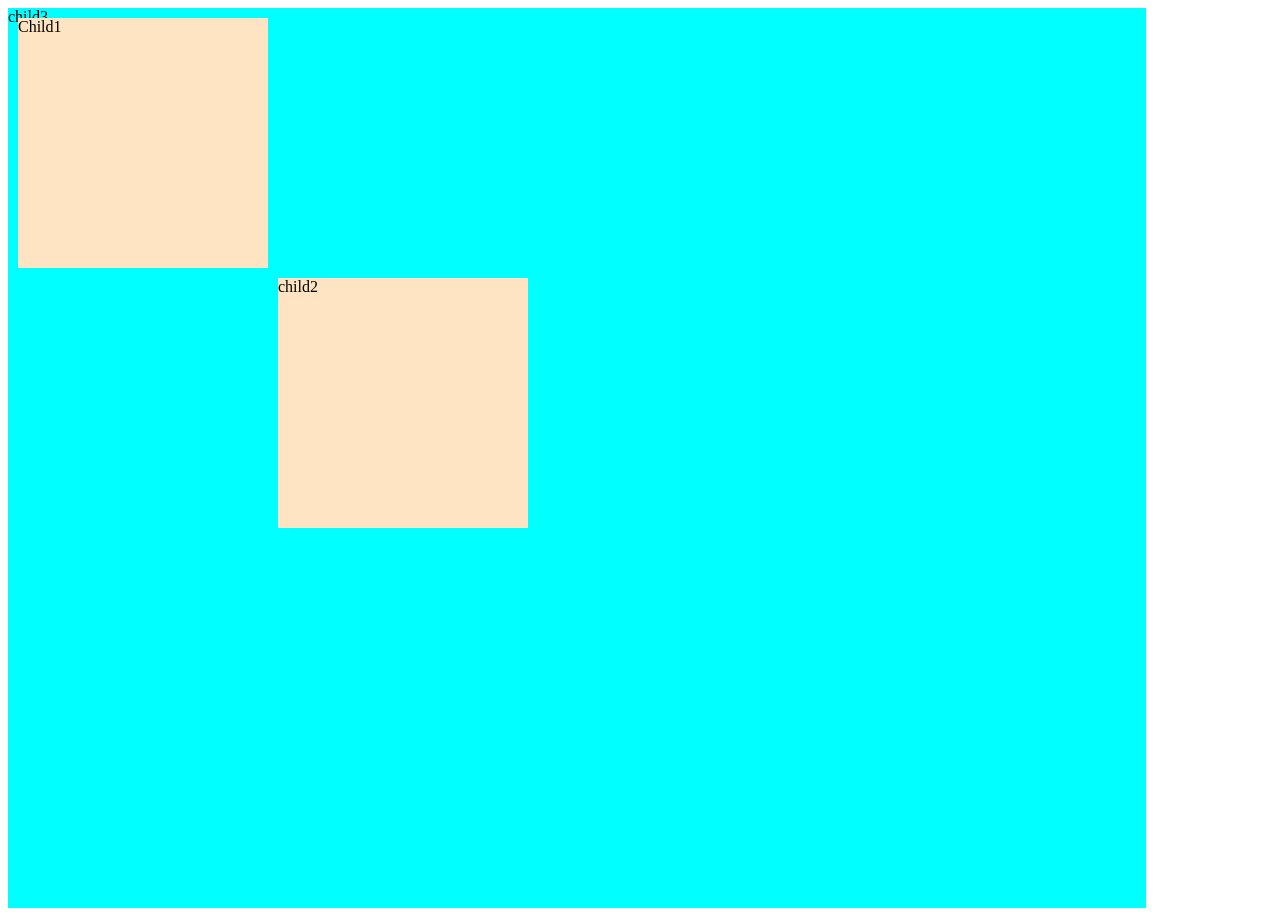
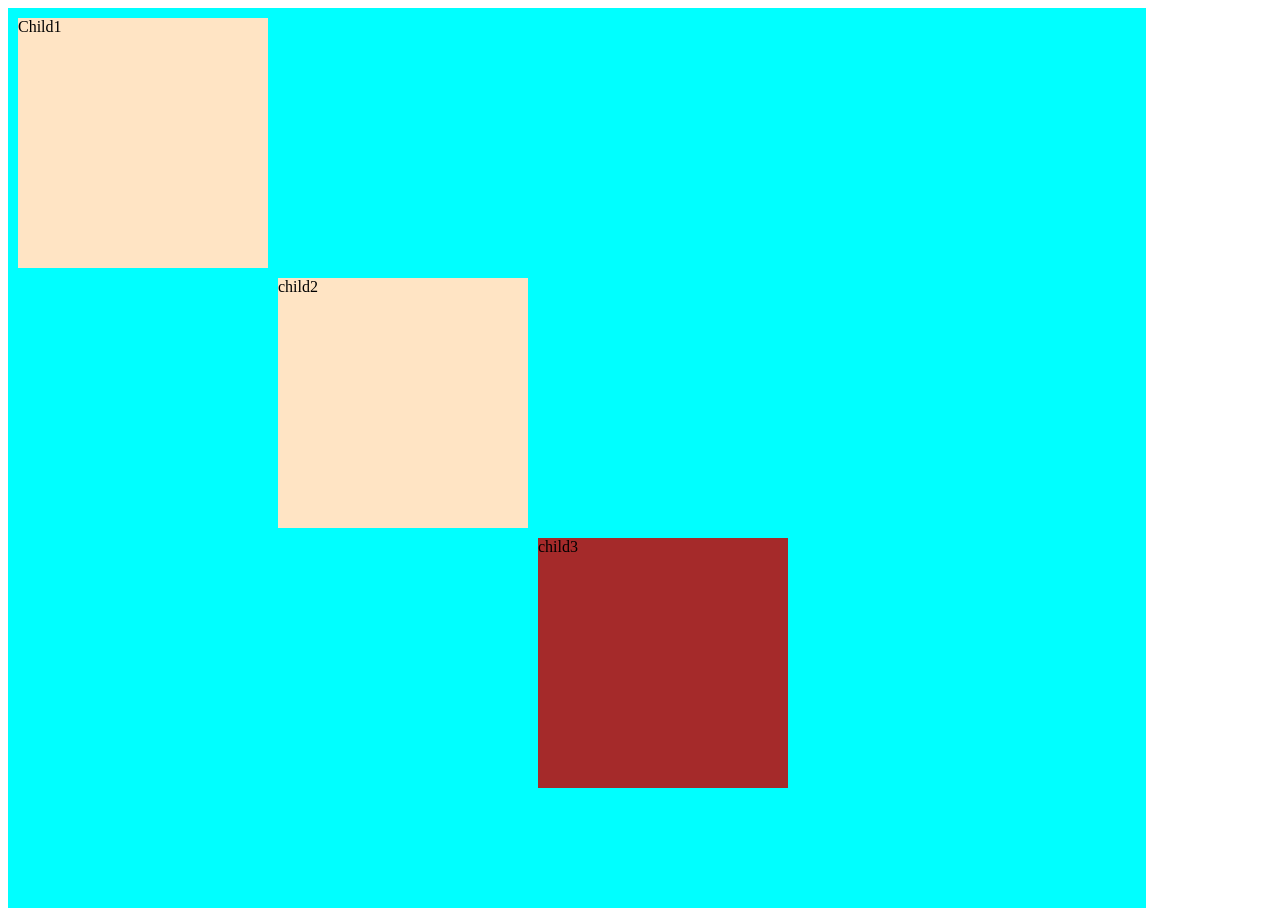
Before and after one commit to BandariMeghana/Assignments, a plain HTML site: page positions/index.html in a window 1280 px wide. Drawn offline with Linux system fonts and the light colour scheme.

Commit message:
position

```diff
--- a/positions/style.css
+++ b/positions/style.css
@@ -20,3 +20,11 @@
     left:270px;
     background-color: bisque;
 }
+.child3{
+    height:250px ;
+    width: 250px;
+    position: absolute;
+    top:530px ;
+    left: 530px;
+    background-color: brown;
+}
```
